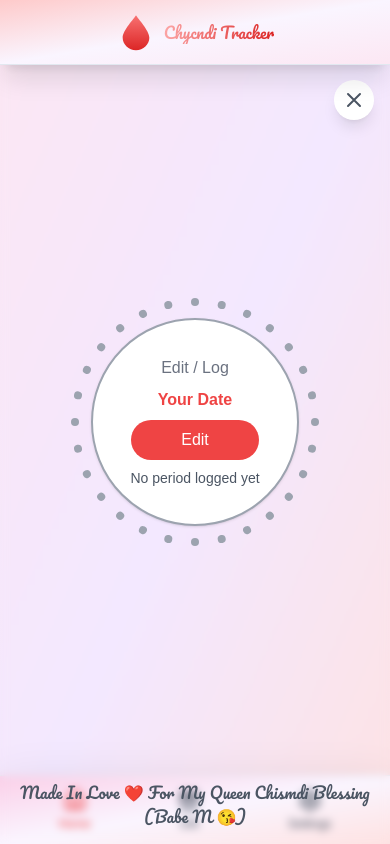
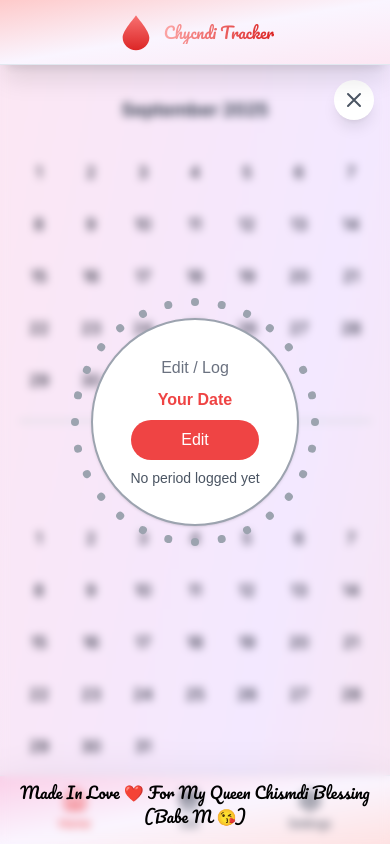
Before and after one commit to arinzejustin/period-tracker, a SvelteKit app: page / in a window 390 px wide. Shown: the top 844 px of the page. Built offline with nearby package versions, Linux system fonts and the light colour scheme; a web font is replaced by a local one.

Commit message:
Update +page.svelte

```diff
--- a/src/routes/+page.svelte
+++ b/src/routes/+page.svelte
@@ -3,13 +3,13 @@
 
     const CYCLE_LENGTH = 28;
     const PERIOD_WINDOW = 4;
-    const OVULATION_DAY = 14; // Typically day 14 of cycle
-    const OVULATION_WINDOW = 3; // 3-day ovulation window
+    const OVULATION_DAY = 14;
+    const OVULATION_WINDOW = 3;
 
     type PeriodDay = {
-        date: string;
+        date: Date;
         status: "none" | "upcoming" | "active" | "completed" | "ovulation";
-        month: "prev" | "current";
+        month: "prev" | "current" | "next";
     };
 
     let days: PeriodDay[] = [];
@@ -19,6 +19,7 @@
     let showOverlay = true;
 
     function generateCalendar() {
+        days = [];
         const today = new Date();
         const currentMonth = today.getMonth();
         const year = today.getFullYear();
@@ -45,6 +46,26 @@
                 month: "current",
             });
         }
+
+        // === Two future months ===
+        for (let monthOffset = 1; monthOffset <= 3; monthOffset++) {
+            const futureMonth = (currentMonth + monthOffset) % 12;
+            const futureYear =
+                currentMonth + monthOffset > 11 ? year + 1 : year;
+            const futureLastDay = new Date(
+                futureYear,
+                futureMonth + 1,
+                0,
+            ).getDate();
+
+            for (let d = 1; d <= futureLastDay; d++) {
+                days.push({
+                    date: new Date(futureYear, futureMonth, d),
+                    status: "none",
+                    month: "next",
+                });
+            }
+        }
     }
 
     function calcDaysPassed() {
@@ -54,6 +75,9 @@
         }
         const start = new Date(periodStart);
         const today = new Date();
+        today.setHours(0, 0, 0, 0);
+        start.setHours(0, 0, 0, 0);
+
         const diff = Math.floor(
             (today.getTime() - start.getTime()) / (1000 * 60 * 60 * 24),
         );
@@ -66,39 +90,75 @@
         days = days.map((day) => ({ ...day, status: "none" }));
 
         const start = new Date(periodStart);
+        const today = new Date();
+        today.setHours(0, 0, 0, 0);
 
-    // Completed cycle (past PERIOD_WINDOW days)
+        // Mark all cycles (past and future)
+        const firstDay = new Date(days[0].date);
+        const lastDay = new Date(days[days.length - 1].date);
+
+        // Calculate how many cycles to check
+        const totalDays = Math.ceil(
+            (lastDay.getTime() - start.getTime()) / (1000 * 60 * 60 * 24),
+        );
+        const numCycles = Math.ceil(totalDays / CYCLE_LENGTH) + 1;
+
+        for (let cycle = 0; cycle < numCycles; cycle++) {
+            const cycleStart = new Date(start);
+            cycleStart.setDate(start.getDate() + cycle * CYCLE_LENGTH);
+
+            // Mark period days for this cycle
             for (let i = 0; i < PERIOD_WINDOW; i++) {
-        const d = new Date(start);
-        d.setDate(start.getDate() + i);
-        days = days.map((day) =>
-            day.date.getTime() === d.getTime() ? { ...day, status: "completed" } : day,
-        );
+                const d = new Date(cycleStart);
+                d.setDate(cycleStart.getDate() + i);
+                d.setHours(0, 0, 0, 0);
+
+                const isPast = d.getTime() < today.getTime();
+                const isToday = d.getTime() === today.getTime();
+
+                days = days.map((day) => {
+                    const dayDate = new Date(day.date);
+                    dayDate.setHours(0, 0, 0, 0);
+                    if (dayDate.getTime() === d.getTime()) {
+                        if (isPast) {
+                            return { ...day, status: "completed" };
+                        } else if (isToday) {
+                            return { ...day, status: "active" };
+                        } else {
+                            return { ...day, status: "upcoming" };
+                        }
+                    }
+                    return day;
+                });
             }
 
-    // Ovulation window (days 12-14)
-    for (let i = OVULATION_DAY - 1; i < OVULATION_DAY + OVULATION_WINDOW - 1; i++) {
-        const d = new Date(start);
-        d.setDate(start.getDate() + i);
-        days = days.map((day) =>
-            day.date.getTime() === d.getTime() ? { ...day, status: "ovulation" } : day,
-        );
+            // Mark ovulation days for this cycle
+            for (
+                let i = OVULATION_DAY - 1;
+                i < OVULATION_DAY + OVULATION_WINDOW - 1;
+                i++
+            ) {
+                const d = new Date(cycleStart);
+                d.setDate(cycleStart.getDate() + i);
+                d.setHours(0, 0, 0, 0);
+
+                days = days.map((day) => {
+                    const dayDate = new Date(day.date);
+                    dayDate.setHours(0, 0, 0, 0);
+                    if (
+                        dayDate.getTime() === d.getTime() &&
+                        day.status === "none"
+                    ) {
+                        return { ...day, status: "ovulation" };
                     }
-
-    // Predict next cycle (assume 28-day cycle)
-    const next = new Date(start);
-    next.setDate(start.getDate() + CYCLE_LENGTH);
-    for (let i = 0; i < PERIOD_WINDOW; i++) {
-        const d = new Date(next);
-        d.setDate(next.getDate() + i);
-        days = days.map((day) =>
-            day.date.getTime() === d.getTime() ? { ...day, status: "upcoming" } : day,
-        );
+                    return day;
+                });
+            }
         }
     }
 
     function selectDate(date: Date) {
-    periodStart = date.toISOString(); // save string in localStorage
+        periodStart = date.toISOString();
         localStorage.setItem("period", periodStart);
         calcDaysPassed();
         markPeriod();
@@ -130,7 +190,7 @@
         <!-- svelte-ignore a11y_consider_explicit_label -->
         <button
             class="absolute top-20 right-4 w-10 h-10 rounded-full bg-white shadow-lg flex items-center justify-center hover:bg-gray-100 z-30"
-            on:click={closeOverlay}
+            onclick={closeOverlay}
         >
             <svg
                 xmlns="http://www.w3.org/2000/svg"
@@ -150,23 +210,36 @@
 
         <div class="relative w-72 h-72 flex items-center justify-center">
             {#each Array(CYCLE_LENGTH) as _, i}
+                {@const isCurrentDay = periodStart && i === daysPassed}
+                {@const isPeriod = i < PERIOD_WINDOW}
+                {@const isOvulation =
+                    i >= OVULATION_DAY - 1 &&
+                    i < OVULATION_DAY + OVULATION_WINDOW - 1}
+
                 <div
-                    class={`absolute w-2 h-2 rounded-full
-                    ${
-                        periodStart
-                            ? i < daysPassed
-                                ? "bg-purple-500"
-                                : i >= 0 && i < PERIOD_WINDOW
-                                  ? "bg-red-500"
-                                  : i >= OVULATION_DAY - 1 &&
-                                      i < OVULATION_DAY + OVULATION_WINDOW - 1
-                                    ? "bg-purple-500"
-                                    : "bg-gray-400"
-                            : "bg-gray-400"
-                    }`}
+                    class="absolute"
                     style="transform: rotate({(360 / CYCLE_LENGTH) *
                         i}deg) translateY(-7.5rem)"
+                >
+                    {#if isCurrentDay}
+                        <div class="relative">
+                            <div
+                                class={`w-2 h-2 rounded-full ${periodStart ? (isPeriod ? "bg-red-500" : isOvulation ? "bg-purple-500" : "bg-gray-400") : "bg-gray-400"}`}
                             ></div>
+                            <div
+                                class="absolute -top-4 left-1/2 -translate-x-1/2"
+                            >
+                                <div
+                                    class="w-0 h-0 border-l-4 border-r-4 border-b-8 border-transparent border-b-gray-800"
+                                ></div>
+                            </div>
+                        </div>
+                    {:else}
+                        <div
+                            class={`w-2 h-2 rounded-full ${periodStart ? (isPeriod ? "bg-red-500" : isOvulation ? "bg-purple-500" : "bg-gray-400") : "bg-gray-400"}`}
+                        ></div>
+                    {/if}
+                </div>
             {/each}
 
             <!-- Center circle -->
@@ -177,7 +250,7 @@
                 <p class="text-base font-bold text-red-500">Your Date</p>
                 <button
                     class="mt-2 text-base px-2.5 py-2 bg-red-500 text-white rounded-full w-32"
-                    on:click={() => (showModal = true)}
+                    onclick={() => (showModal = true)}
                 >
                     Edit
                 </button>
@@ -193,7 +266,7 @@
         </div>
 
         <div class="absolute bottom-4">
-            <p class="text-center text-gray-600 font-funky">
+            <p class="text-center text-black font-funky">
                 Made In Love ❤️ For My Queen Chismdi Blessing (Babe M 😘)
             </p>
         </div>
@@ -213,7 +286,10 @@
             </h2>
             <div class="grid grid-cols-7 gap-2">
                 {#each days.filter((d) => d.month === "prev") as day}
-                    <button on:click={() => selectDate(day.date)}>
+                    <button
+                        class="w-10 h-10 rounded-full hover:bg-red-100 flex items-center justify-center"
+                        onclick={() => selectDate(day.date)}
+                    >
                         {day.date.getDate()}
                     </button>
                 {/each}
@@ -221,7 +297,7 @@
             <div class="flex justify-end mt-4">
                 <button
                     class="px-4 py-2 bg-gray-200 rounded-full hover:bg-gray-300"
-                    on:click={() => (showModal = false)}>Close</button
+                    onclick={() => (showModal = false)}>Close</button
                 >
             </div>
         </div>
@@ -229,38 +305,87 @@
 {/if}
 
 <!-- === Calendar === -->
-<div class="relative z-10">
+<div class="relative z-10 my-20">
     <div class="flex justify-center min-h-screen mb-14">
-        <div class="grid grid-cols-7 gap-2 p-4 lg:hidden">
-            {#each days as day, i}
+        <div class="flex flex-col gap-8 p-4 lg:hidden">
+            {#each Array.from(days.reduce((acc, day) => {
+                    const key = `${day.date.getFullYear()}-${day.date.getMonth()}`;
+                    if (!acc.has(key)) acc.set(key, []);
+                    acc.get(key).push(day);
+                    return acc;
+                }, new Map())) as [key, monthDays]}
+                {@const firstDay = monthDays[0].date}
+                <div class="flex flex-col gap-3">
+                    <!-- 🗓 Month Name -->
+                    <h2
+                        class="text-center text-lg font-bold text-gray-700 font-inter mb-4"
+                    >
+                        {firstDay.toLocaleString("default", {
+                            month: "long",
+                            year: "numeric",
+                        })}
+                    </h2>
+
+                    <!-- Month Days Grid -->
+                    <div class="grid grid-cols-7 gap-3">
+                        {#each monthDays as day}
                             {#if day.status === "upcoming"}
-                    <!-- Wrapper for gradient border -->
                                 <div
-                        class="w-10 h-10 rounded-full p-[2px] bg-gradient-to-br from-red-400 to-red-600"
+                                    class="w-10 h-10 rounded-full border-2 border-dashed border-red-500 flex items-center justify-center font-inter text-gray-700"
+                                >
+                                    {day.date.getDate()}
+                                </div>
+                            {:else if day.status === "completed"}
+                                <div
+                                    class="flex items-center justify-center w-10 h-10 rounded-full relative font-inter bg-gradient-to-br from-red-300 to-red-600"
+                                >
+                                    <svg
+                                        xmlns="http://www.w3.org/2000/svg"
+                                        class="h-5 w-5 text-white absolute"
+                                        fill="none"
+                                        viewBox="0 0 24 24"
+                                        stroke="currentColor"
+                                    >
+                                        <path
+                                            stroke-linecap="round"
+                                            stroke-linejoin="round"
+                                            stroke-width="3"
+                                            d="M5 13l4 4L19 7"
+                                        />
+                                    </svg>
+                                    <span
+                                        class="text-xs text-white font-bold mt-6"
+                                    >
+                                        {day.date.getDate()}
+                                    </span>
+                                </div>
+                            {:else if day.status === "active"}
+                                <div
+                                    class="w-10 h-10 rounded-full p-[2px] bg-gradient-to-br from-pink-300 to-pink-400"
                                 >
                                     <div
-                            class="flex items-center justify-center w-full h-full rounded-full bg-white font-inter text-red-500"
+                                        class="flex items-center justify-center w-full h-full rounded-full bg-pink-100 border-2 border-red-500 font-inter text-red-600 font-bold"
                                     >
                                         {day.date.getDate()}
                                     </div>
                                 </div>
+                            {:else if day.status === "ovulation"}
+                                <div
+                                    class="flex items-center justify-center w-10 h-10 rounded-full font-inter bg-purple-500 text-white"
+                                >
+                                    {day.date.getDate()}
+                                </div>
                             {:else}
                                 <div
-                        class={`flex items-center justify-center w-10 h-10 rounded-full relative font-inter
-            ${day.status === "completed" ? "period-completed text-white" : ""}
-            ${day.status === "ovulation" ? "ovulation text-white" : ""}
-            ${day.status === "active" ? "border border-red-500 text-red-500" : ""}`}
+                                    class="flex items-center justify-center w-10 h-10 rounded-full relative font-inter"
                                 >
                                     {day.date.getDate()}
                                 </div>
                             {/if}
-
-                <!-- separator -->
-                {#if i < days.length - 1 && days[i].month === "prev" && days[i + 1].month === "current"}
-                    <div
-                        class="col-span-7 border-b-2 border-gray-300 my-2"
-                    ></div>
-                {/if}
+                        {/each}
+                    </div>
+                    <div class="border-b-2 border-gray-300 my-2"></div>
+                </div>
             {/each}
         </div>
     </div>
```
Lines whose indentation alone changed are shown as unchanged.
